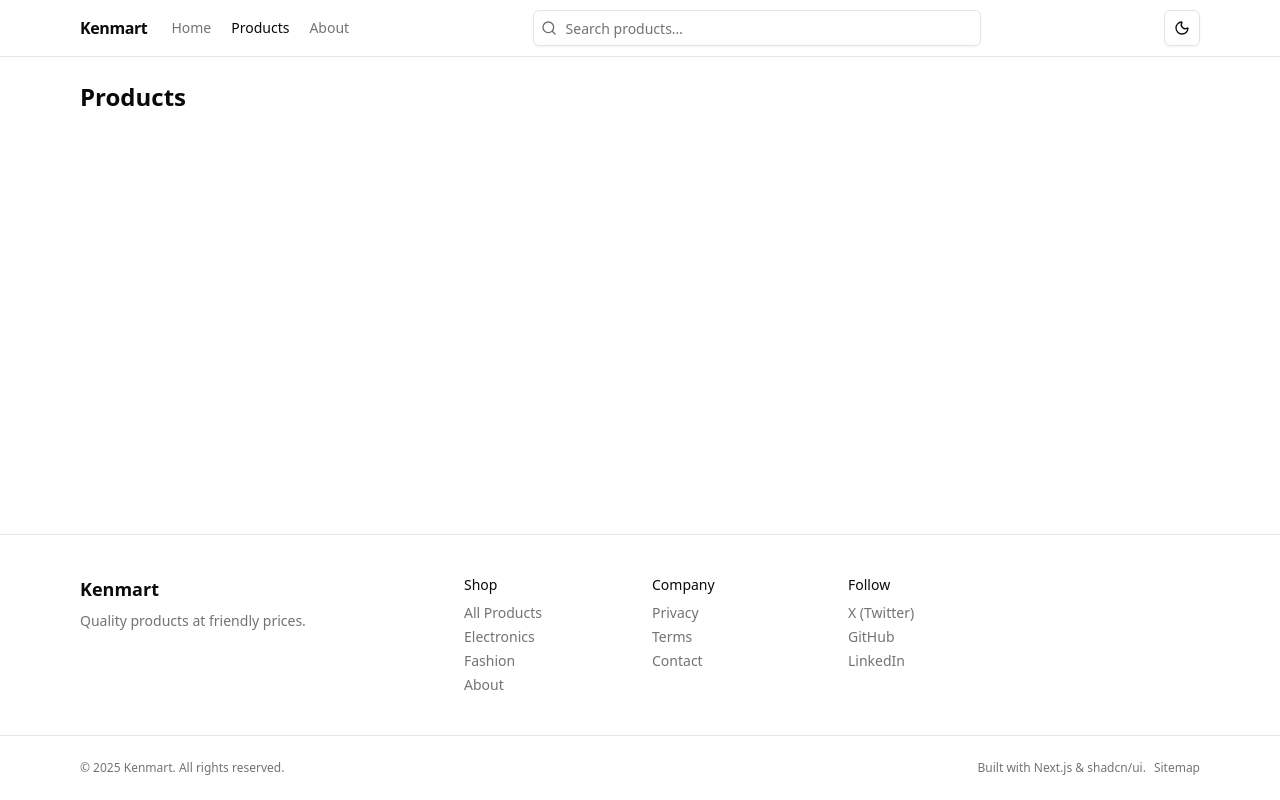
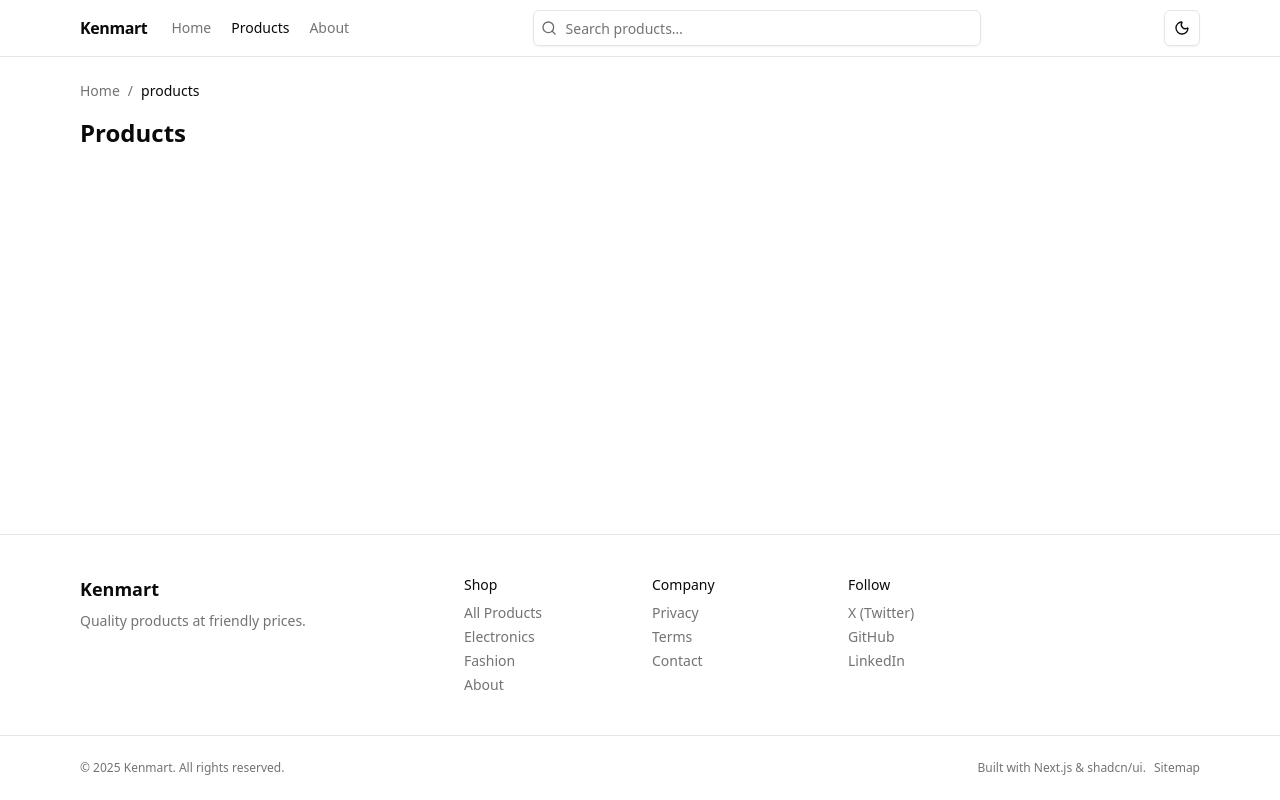
Before and after one commit to robin-ochieng/e-commerce-website, a Next.js app in the folder kenmart/: page /products in a window 1280 px wide. Built offline with nearby package versions, Linux system fonts and the light colour scheme.

Commit message:
feat: add breadcrumbs component with ARIA support

```diff
--- a/kenmart/src/app/(storefront)/products/page.tsx
+++ b/kenmart/src/app/(storefront)/products/page.tsx
@@ -1,7 +1,10 @@
+import { Breadcrumbs } from "@/components/site/breadcrumbs";
+
 export default function ProductsPage() {
   return (
-    <div className="space-y-2">
+    <section className="space-y-4">
+      <Breadcrumbs className="mb-2" />
       <h1 className="text-2xl font-semibold">Products</h1>
-    </div>
+    </section>
   );
 }
--- /dev/null
+++ b/kenmart/src/components/site/breadcrumbs.tsx
@@ -0,0 +1,68 @@
+"use client";
+
+import * as React from "react";
+import Link from "next/link";
+import { usePathname } from "next/navigation";
+import { cn } from "@/lib/utils";
+
+/**
+ * Usage:
+ * <Breadcrumbs className="mb-4" rootLabel="Home" />
+ */
+export function Breadcrumbs({
+  className,
+  rootLabel = "Home",
+}: {
+  className?: string;
+  rootLabel?: string;
+}) {
+  const pathname = usePathname();
+  const segments = React.useMemo(() => {
+    const parts = (pathname || "/").split("/").filter(Boolean);
+    const acc: { href: string; label: string }[] = [];
+    parts.forEach((part, idx) => {
+      const href = "/" + parts.slice(0, idx + 1).join("/");
+      acc.push({
+        href,
+        label: decodeURIComponent(part.replace(/-/g, " ")),
+      });
+    });
+    return acc;
+  }, [pathname]);
+
+  return (
+    <nav
+      aria-label="Breadcrumb"
+      className={cn("text-sm text-muted-foreground", className)}
+    >
+      <ol className="flex items-center gap-1">
+        <li>
+          <Link href="/" className="hover:underline">
+            {rootLabel}
+          </Link>
+        </li>
+        {segments.map((seg, i) => {
+          const isLast = i === segments.length - 1;
+          return (
+            <React.Fragment key={seg.href}>
+              <li aria-hidden className="px-1">
+                /
+              </li>
+              <li>
+                {isLast ? (
+                  <span aria-current="page" className="text-foreground">
+                    {seg.label}
+                  </span>
+                ) : (
+                  <Link href={seg.href} className="hover:underline">
+                    {seg.label}
+                  </Link>
+                )}
+              </li>
+            </React.Fragment>
+          );
+        })}
+      </ol>
+    </nav>
+  );
+}
```
